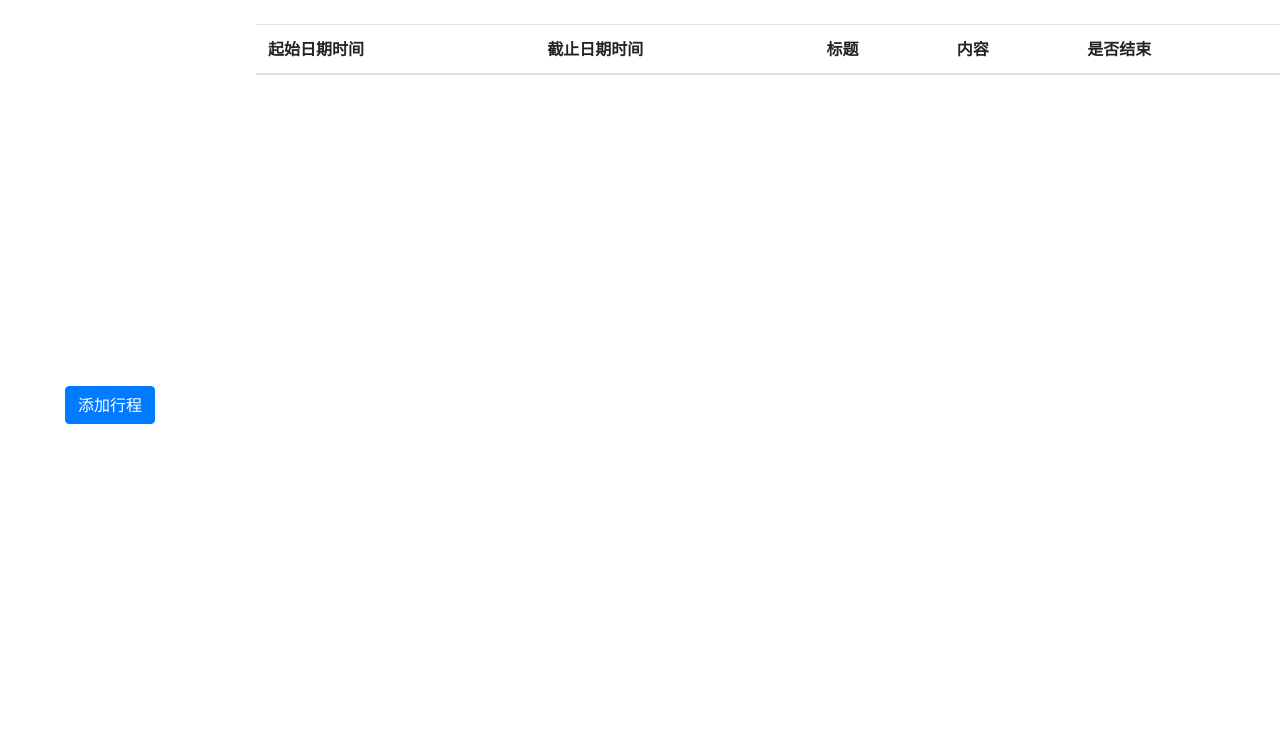
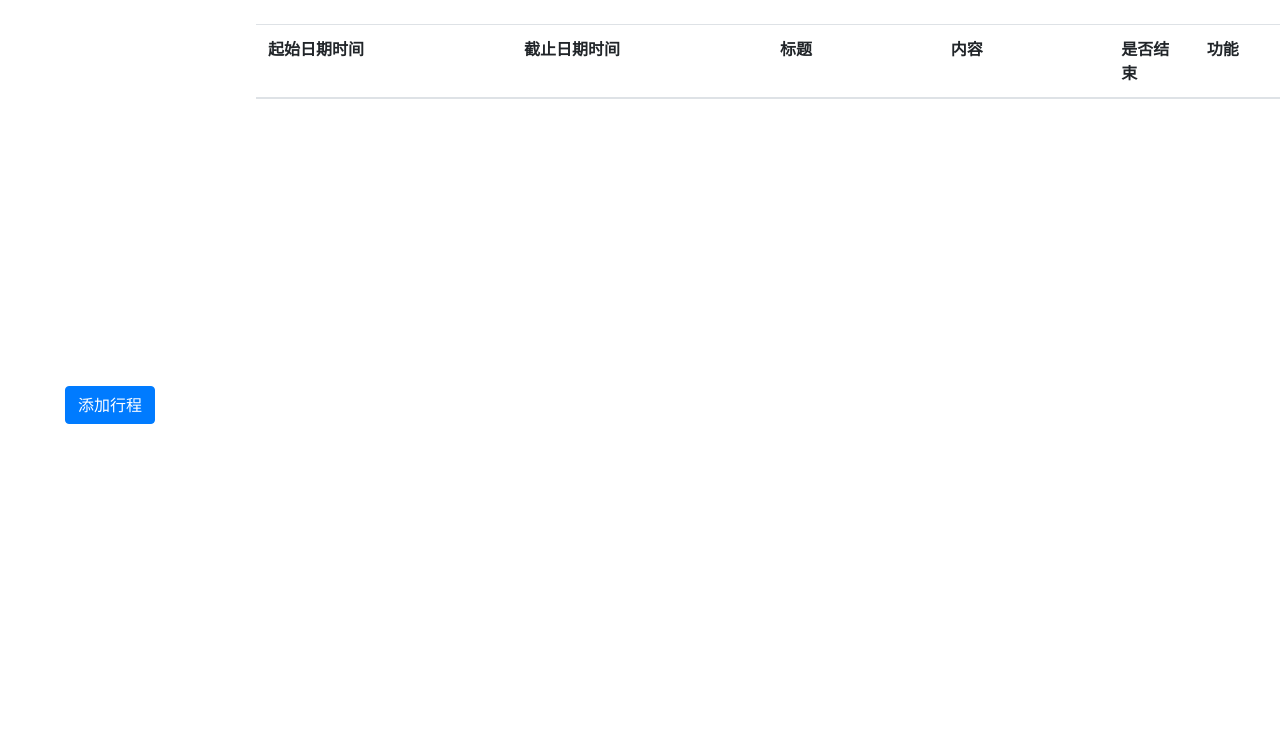
Before and after one commit to MercerRH/Django_learn, a Django app: page /today/ in a window 1280 px wide. Shown: the part 56-800 px from the top of the page. Run offline with Django 3.2, Linux system fonts and the light colour scheme; data that the repository does not hold is empty; some libraries are stand-ins or nearby versions.

Commit message:
修复了表单超过可视区域不可滚动的bug，增加了删除按钮

```diff
--- a/Date_manager/Today/urls.py
+++ b/Date_manager/Today/urls.py
@@ -4,4 +4,5 @@ from Today import views
 urlpatterns = [
     url(r'^$', views.Today),
     url(r'^ajax_check/$', views.ajax_check),
+    url(r'^delete/(\d+)$', views.delete_event),
 ]
--- a/Date_manager/Today/views.py
+++ b/Date_manager/Today/views.py
@@ -1,5 +1,5 @@
 from django.shortcuts import render
-from django.http import JsonResponse
+from django.http import JsonResponse, HttpResponse
 from Today.models import Event
 
 
@@ -29,3 +29,9 @@ def ajax_check(request):
         event.save()
 
     return JsonResponse({})
+
+
+def delete_event(request, e_id):
+    event = Event.objects.get(id=e_id)
+    event.delete()
+    return HttpResponse(request, '删除成功')
--- a/Date_manager/templates/Today/today.html
+++ b/Date_manager/templates/Today/today.html
@@ -8,8 +8,10 @@
     <link rel="stylesheet" href="/static/css/bootstrap.min.css">
 
     <style>
-        #content table{
+        #content{
             width: 80%;
+            height: 90%;
+            overflow: auto;
             position: fixed;
             top: 80px;
             left: 20%;
@@ -65,32 +67,33 @@
 
     <!-- 显示模态框的按钮 -->
     <div id="button_area">
-{#        <button type="button" class="btn btn-primary text-nowrap" id="add_event">添加新的事件</button>#}
         <button type="button" class="btn btn-primary" data-toggle="modal" data-target="#add_event">添加行程</button>
     </div>
 
     <!-- 显示表格内容  -->
     <div id="content">
         <table class="table table-hover">
-            <thead>
-                <tr>
-                    <th scope="col">起始日期时间</th>
-                    <th scope="col">截止日期时间</th>
-                    <th scope="col">标题</th>
-                    <th scope="col">内容</th>
-                    <th scope="col">是否结束</th>
+            <thead class="w-100">
+            <tr class="row mx-0">
+                <th class="col-3">起始日期时间</th>
+                <th class="col-3">截止日期时间</th>
+                <th class="col-2">标题</th>
+                <th class="col-2">内容</th>
+                <th class="col-1">是否结束</th>
+                <th class="col-1">功能</th>
+            </tr>
+            </thead>
+            <tbody class="table table-hover">
+            {% for i in all %}
+                <tr class="row mx-0">
+                    <th class="col-3">{{ i.start_time }}</th>
+                    <th class="col-3">{{ i.end_time }}</th>
+                    <th class="col-2">{{ i }}</th>
+                    <th class="col-2">{{ i.content }}</th>
+                    <th class="col-1">{{ i.is_finished }}</th>
+                    <th class="col-1"><a href="/today/delete/{{ i.id }}">删除</a></th>
                 </tr>
-            </thead>
-            <tbody>
-                {% for i in all %}
-                    <tr>
-                        <th>{{ i.start_time }}</th>
-                        <th>{{ i.end_time }}</th>
-                        <th>{{ i }}</th>
-                        <th>{{ i.content }}</th>
-                        <th>{{ i.is_finished }}</th>
-                    </tr>
-                {% endfor %}
+            {% endfor %}
             </tbody>
         </table>
     </div>
```
